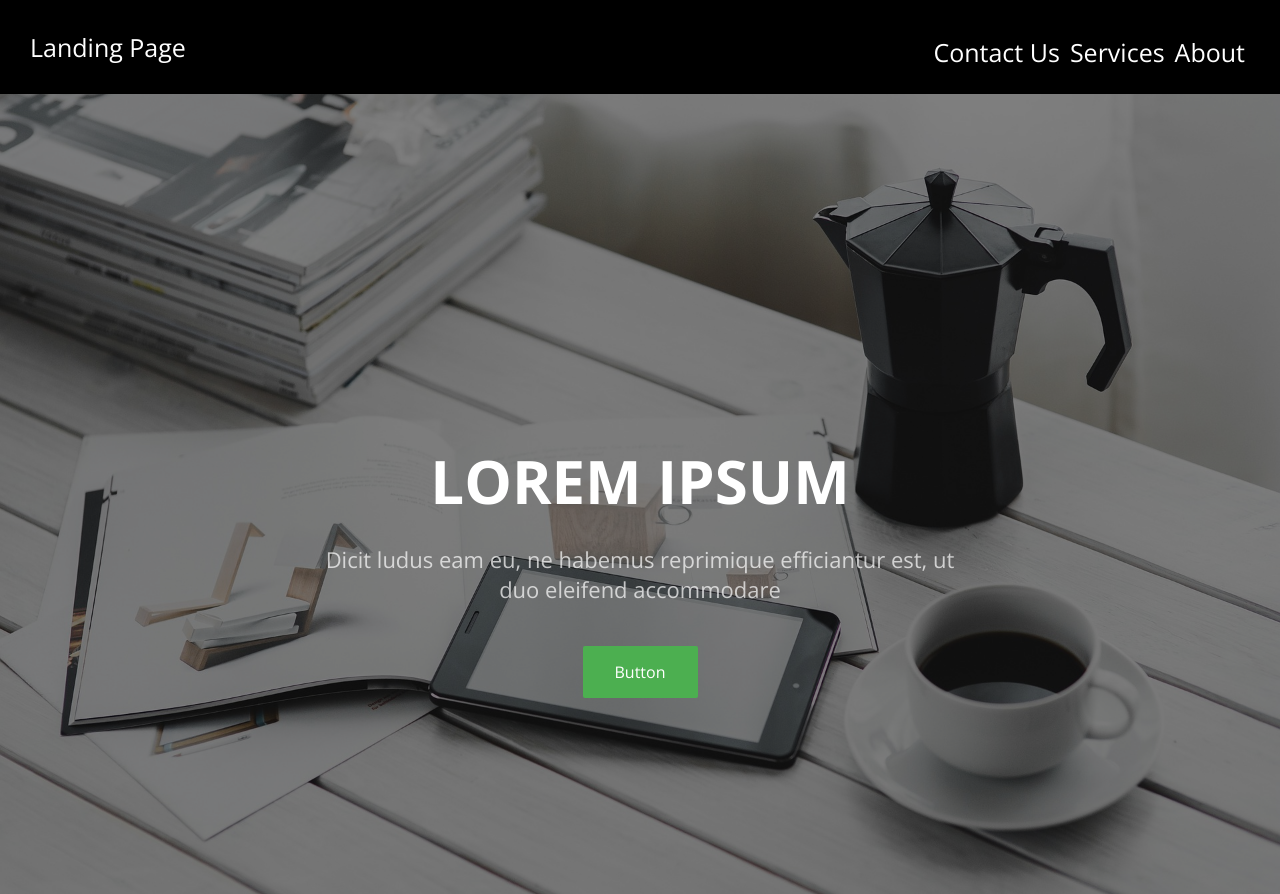
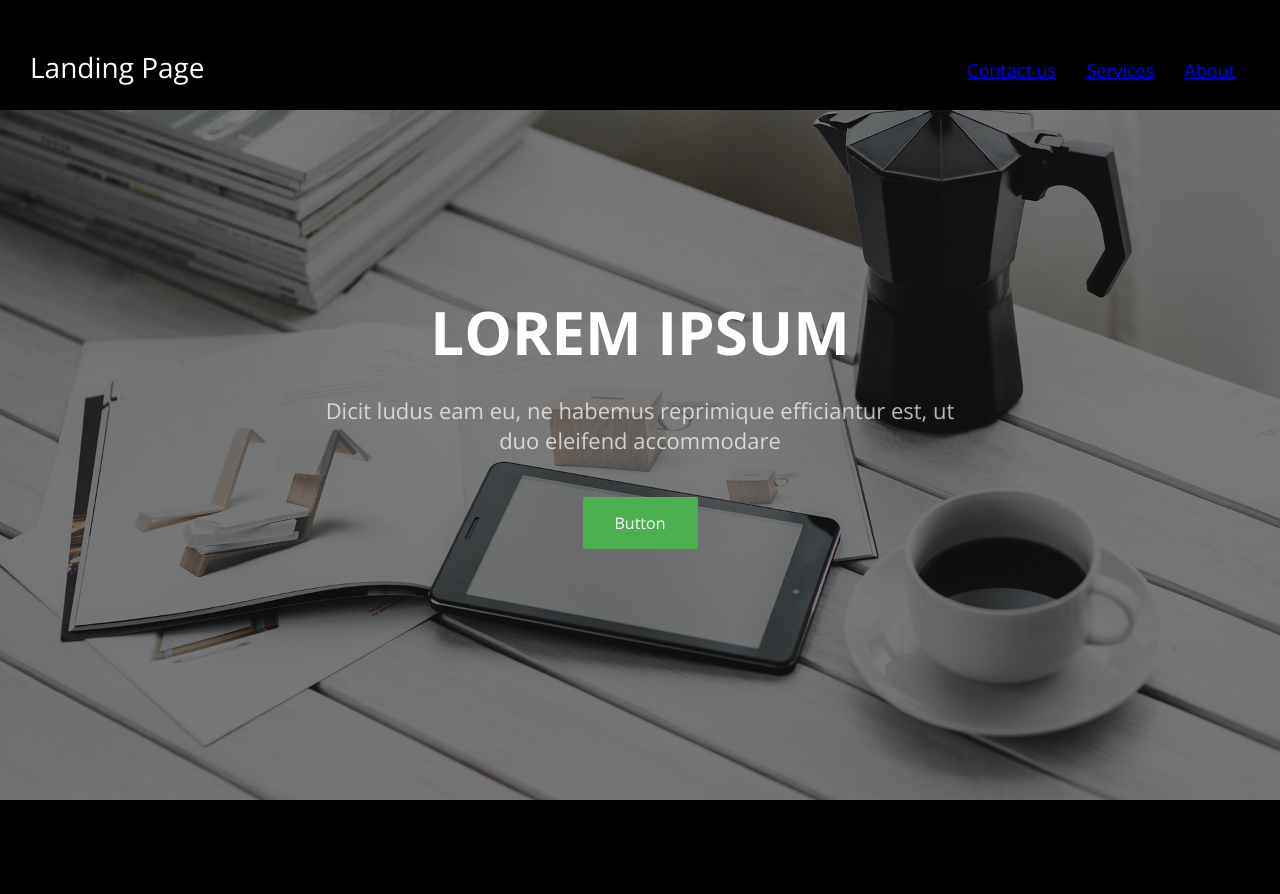
Before and after one commit to SimonaToader/Landing-Page, a plain HTML site: page index.html in a window 1280 px wide. After the commit the page ends 800 px from the top, so only its background shows below. Drawn offline with nearby package versions, Linux system fonts and the light colour scheme.

Commit message:
WIP Implement Feedback changes

```diff
--- a/index.css
+++ b/index.css
@@ -1,43 +1,83 @@
 /*Ai grija la best-practiceuri: folosim clase, cautam pe google, nu copiem fara sa intelegem, avem grija la specificitate*/
 
 html, body {
-    width: 100%;
-    height: 100%;
-    padding: 0;
-    margin: 0;
+
     background-color:black;
     font-family: 'Open Sans', sans-serif;
+    height: 100%;
+    margin: 0;
+    padding: 0;
+    width: 100%;
+}
+
+.header .container {
+
+    align-content: space-between;
+    display: flex;
+    width: 100%;
+}
+
+.header {
+
+    background-color: black;
+    display: flex;
+    height: 110px;
+    position: fixed;
+    width: 100%;
+    z-index: 5;
+}
+
+nav {
+    color: white;
+    font-family: 'Open Sans', sans-serif;
+    font-size: 18px;
+    padding: 30px;
+    width: 100%;
 
 }
 
-nav {
-    font-family: 'Open Sans', sans-serif;
-    font-size: 25px;
-    padding: 30px;
-    color: white;
-    background-color: black;
+.title{
+    font-size: 28px;
 }
 
 .background-image {
 
     background: url('images/background-picture.jpg') no-repeat center center fixed;
     background-size: cover;
+    filter: alpha(opacity=50);
     height: 100%;
     opacity: 0.5;
-    filter: alpha(opacity=50);
+
+}
+
+li{
+    color: white;
+    display: flex;
+    float:right;
+    height: 90px;
+    margin:15px;
+    margin-top:10px;
+    text-decoration: none;
 }
 
 .bar-titles {
-    float: right;
-    margin: 5px;
+    color: white;
+    display: flex;
+    float:right;
+    height: 90px;
+    margin:15px;
+    margin-top:10px;
+    text-decoration: none;
+
 }
 
 .text-father {
+    left: 50%;
     position: absolute;
-    left: 50%;
     top: 50%;
-    transform: translateX(-50%);
     text-align: center;
+    transform: translate(-50%, -50%);
+
 }
 
 h1 {
@@ -49,21 +89,24 @@ h1 {
 }
 
 h3 {
+
+    color: white;
+    font-family: 'Open Sans';
     font-size:22px;
+    font-weight: normal;
     opacity: 0.7;
-    font-family: 'Open Sans';
-    font-weight: normal;
-    color: white;
+
 }
 
 .button {
+
     background-color: #4CAF50;
     border: none;
+    border-radius: 2px;
     color: white;
+    cursor: pointer;
+    font-size: 16px;
+    font-family: 'Open Sans', sans-serif;
+    margin-top: 20px;
     padding: 15px 32px;
     text-align: center;
-    margin-top: 20px;
-    border-radius: 2px;
-    font-size: 16px;
-    font-family: 'Open Sans', sans-serif;
-    cursor: pointer;
--- a/index.html
+++ b/index.html
@@ -8,12 +8,20 @@
 </head>
 
 <body>
-    <nav>
-        <label> Landing Page </label>
-        <a class="bar-titles"> About </a>
-        <a class="bar-titles"> Services </a>
-        <a class="bar-titles"> Contact Us </a>
-    </nav>
+    <div class="header">
+        <div class="container">
+            <nav>
+                <ul>
+                    <li><a href="#">About</a></li>
+                    <li><a href="#">Services</a></li>
+                    <li><a href="#">Contact us</a></li>
+
+                </ul>
+
+                <label class="title"> Landing Page </label>
+            </nav>
+        </div>
+    </div>
 
     <div class="background-image">
     </div>
```
Also changed, not shown: images/black.jpg (deleted).
